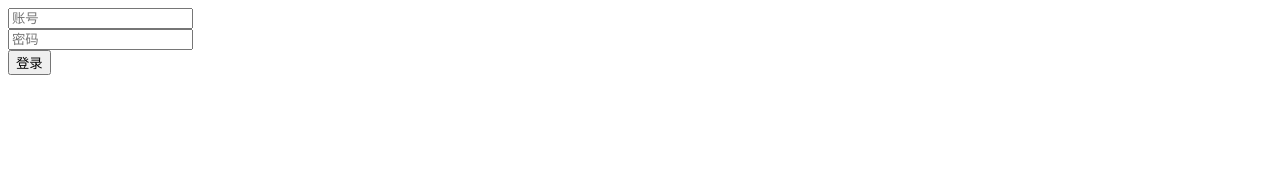
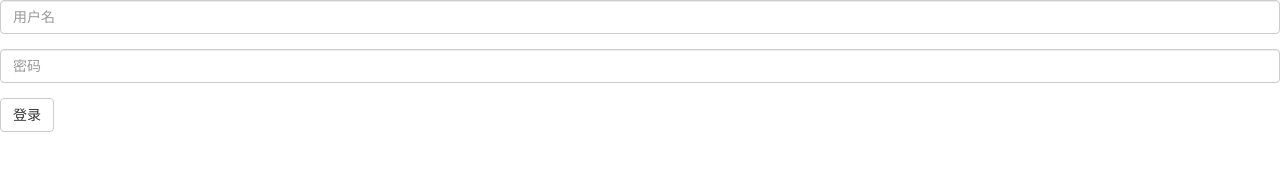
Before and after one commit to liulidgm/basic_node, a website: page static/login.html in a window 1280 px wide. Drawn offline with nearby package versions, Linux system fonts and the light colour scheme.

Commit message:
add bower.json

```diff
--- a/app.js
+++ b/app.js
@@ -1,6 +1,7 @@
 var express = require('express');
 var path = require("path");
 var ejs = require("ejs");
+var bodyParser = require('body-parser');
 var app = new express();
 
 // view engine
@@ -10,6 +11,9 @@ app.set('view engine', 'html');
 
 app.set('port', 3000);
 
+app.use(bodyParser.json());
+app.use(bodyParser.urlencoded({ extended: false }));
+
 app.use(function(req, res, next) {
     console.log(req.path, req.method, req.params, req.body, req.query);
     //res.end('123456');
--- a/static/login.html
+++ b/static/login.html
@@ -2,10 +2,21 @@
 <html lang="en">
 <head>
     <meta charset="UTF-8">
-    <title></title>
+    <title>登录</title>
+    <link rel="stylesheet" href="../bower_components/bootstrap/dist/css/bootstrap.css">
 </head>
-<input type="text" placeholder="账号"/><br/>
-<input type="text" placeholder="密码"><br/>
-<input type="submit" value="登录">
+<body>
+<form>
+    <div class="form-group">
+        <input class="form-control" placeholder="用户名">
+    </div>
+    <div class="form-group">
+        <input class="form-control" placeholder="密码">
+    </div>
+    <button type="submit" class="btn btn-default">登录</button>
+</form>
+
+<script src="../bower_components/jquery/dist/jquery.min.js"/>
+<script src="../bower_components/bootstrap/dist/js/bootstrap.js"/>
 </body>
 </html>
```
Also changed, not shown: bower.json (added, +21 -0 lines).
